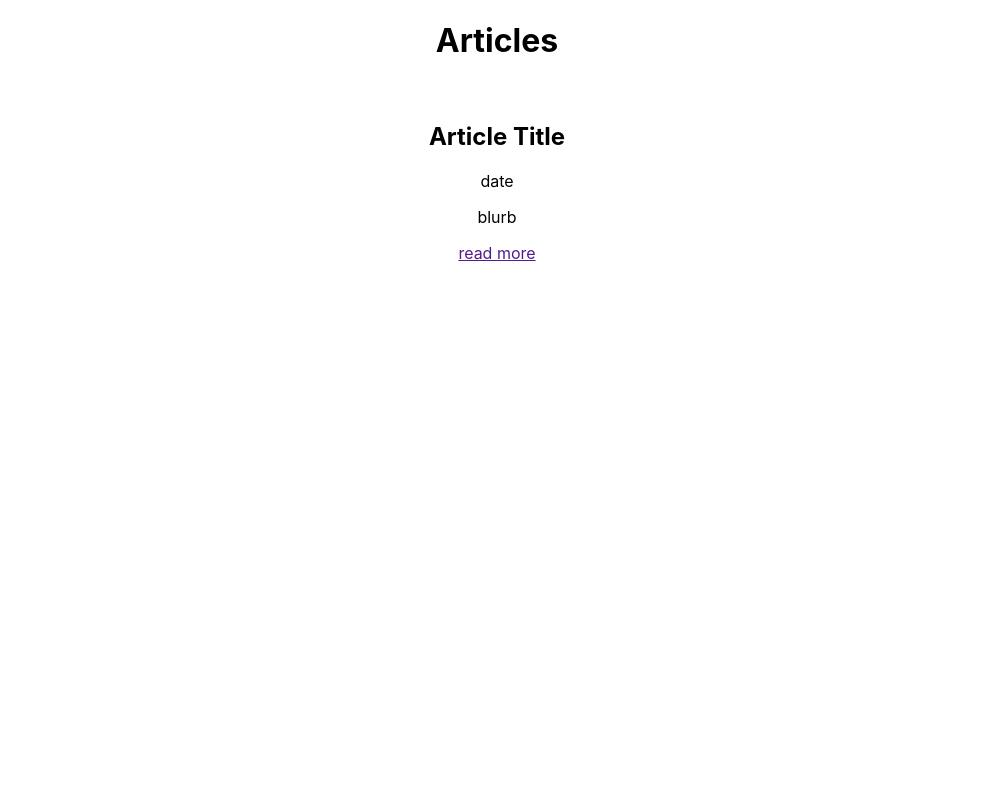
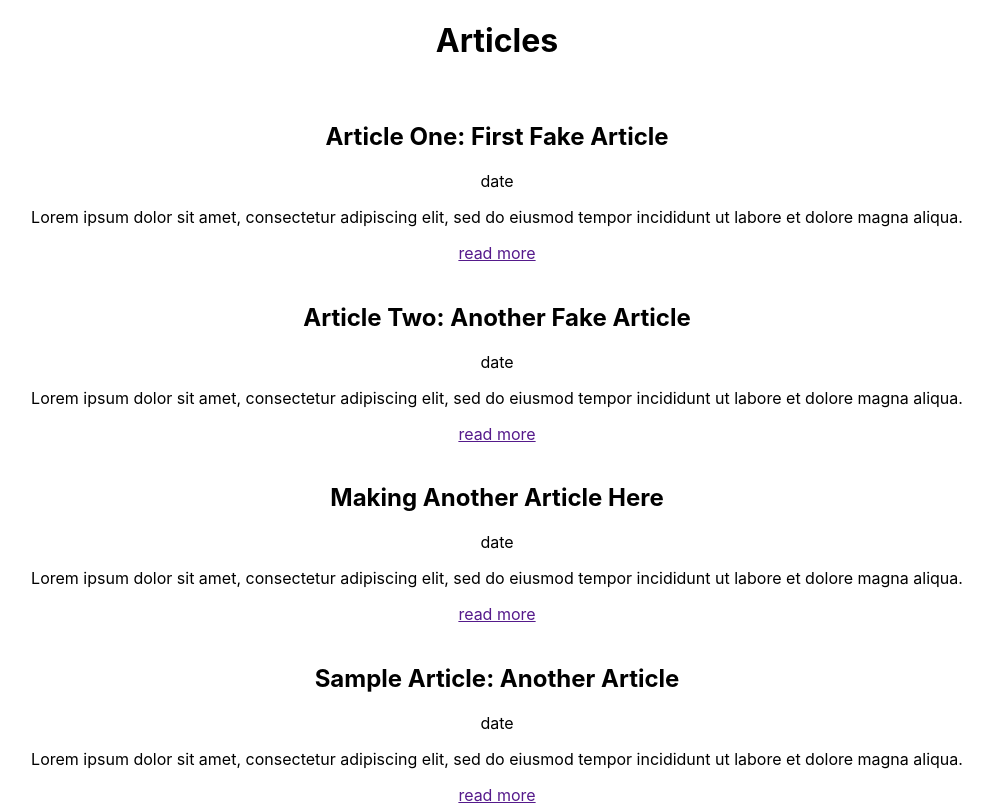
Before and after one commit to cg2984/exercise-one, a React (Create React App) app in the folder exercise-one/: page / in a window 1280 px wide. Shown: the top 805 px of the page, without its empty margins (143-1136 px from the left). Built offline with nearby package versions, Linux system fonts and the light colour scheme.

Commit message:
adding mapping

```diff
--- a/exercise-one/src/components/articleCard.js
+++ b/exercise-one/src/components/articleCard.js
@@ -1,15 +1,18 @@
 import React from 'react';
-
-function ArticleCard(){
+//going to put a single property called props into the function. thats all it can take
+//that article is from the article listing file where we set
+//since article is an object we can add the .stuff to pull info from a json file
+function ArticleCard({articleData}){
+	console.log('article card article', articleData);
 	return (
 		<article>
 			<div>
 				<img src="" alt=""/>
 			</div>
 			<div>
-				<h2>Article Title</h2>
+				<h2>{articleData.title}</h2>
 				<p> date</p>
-				<p> blurb</p>
+				<p>{articleData.blurb}</p>
 				<a href=""> read more </a>
 			</div>
 		</article>
--- a/exercise-one/src/pages/articleListing.js
+++ b/exercise-one/src/pages/articleListing.js
@@ -10,7 +10,17 @@ function ArticleListing(){
 				<h1>Articles</h1>
 			</header>
 			<main>
-				<ArticleCard/>
+				{Data.map((article, i) => (
+					<ArticleCard
+						key={i}
+						articleData={article}
+					/>
+				//map is like a for loop
+				//the first parameter is the thing(s) in the json file, in this case it is the object article
+				//the second parameter is the i which is the amount of thing(s) in the json file. the map function automatically knows the amount of objects called "article" and cycles through each of them automatically
+				//for each thing called article in the json file, the map function makes an article card in the main and links it to the data from that specific thing in the json file
+				//this data is now called articleData and can be applied in different parts of app
+				))}
 			</main>
 		</div>
 	);
```
